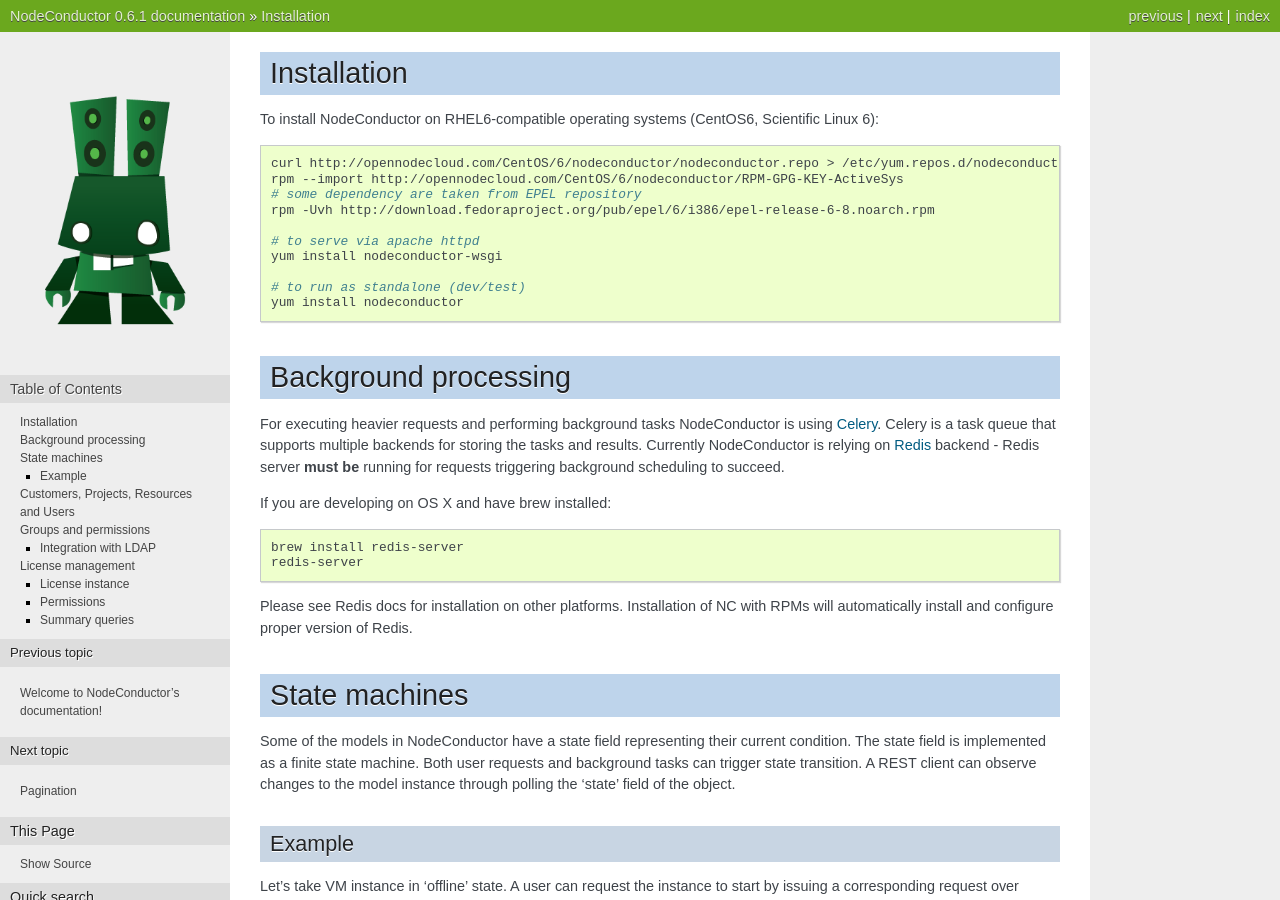
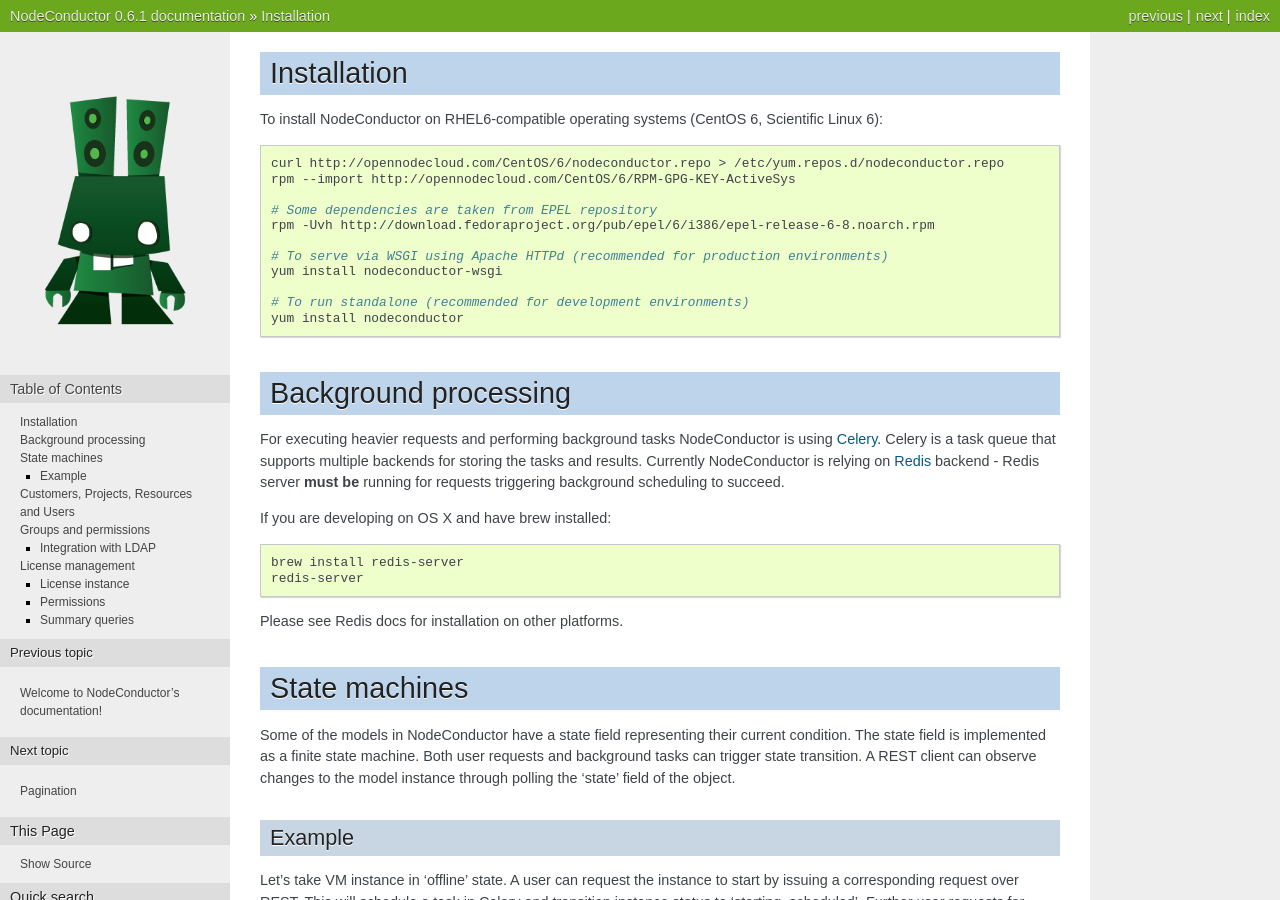
Before and after one commit to opennode/waldur-core, a Sphinx documentation site: the page built from docs/guide/intro.rst, in a window 1280 px wide and 900 px high. Built offline with Sphinx 7.4.7, drawn with Linux system fonts in a browser that asks for light colours.

Commit message:
Minor documentation fixes

```diff
--- a/docs/guide/background.rst
+++ b/docs/guide/background.rst
@@ -12,8 +12,7 @@
   brew install redis-server
   redis-server
 
-Please see Redis docs for installation on other platforms. Installation of NC with RPMs will automatically install
-and configure proper version of Redis.
+Please see Redis docs for installation on other platforms.
 
 .. _Celery: http://celery.readthedocs.org/
 .. _Redis: http://redis.io/
--- a/docs/guide/intro.rst
+++ b/docs/guide/intro.rst
@@ -1,19 +1,20 @@
 Installation
 ------------
 
-To install NodeConductor on RHEL6-compatible operating systems (CentOS6, Scientific Linux 6):
+To install NodeConductor on RHEL6-compatible operating systems (CentOS 6, Scientific Linux 6):
 
 .. code-block:: bash
 
-    curl http://opennodecloud.com/CentOS/6/nodeconductor/nodeconductor.repo > /etc/yum.repos.d/nodeconductor.repo
-    rpm --import http://opennodecloud.com/CentOS/6/nodeconductor/RPM-GPG-KEY-ActiveSys
-    # some dependency are taken from EPEL repository
+    curl http://opennodecloud.com/CentOS/6/nodeconductor.repo > /etc/yum.repos.d/nodeconductor.repo
+    rpm --import http://opennodecloud.com/CentOS/6/RPM-GPG-KEY-ActiveSys
+
+    # Some dependencies are taken from EPEL repository
     rpm -Uvh http://download.fedoraproject.org/pub/epel/6/i386/epel-release-6-8.noarch.rpm
 
-    # to serve via apache httpd
+    # To serve via WSGI using Apache HTTPd (recommended for production environments)
     yum install nodeconductor-wsgi
 
-    # to run as standalone (dev/test)
+    # To run standalone (recommended for development environments)
     yum install nodeconductor
 
 .. include:: background.rst
```
